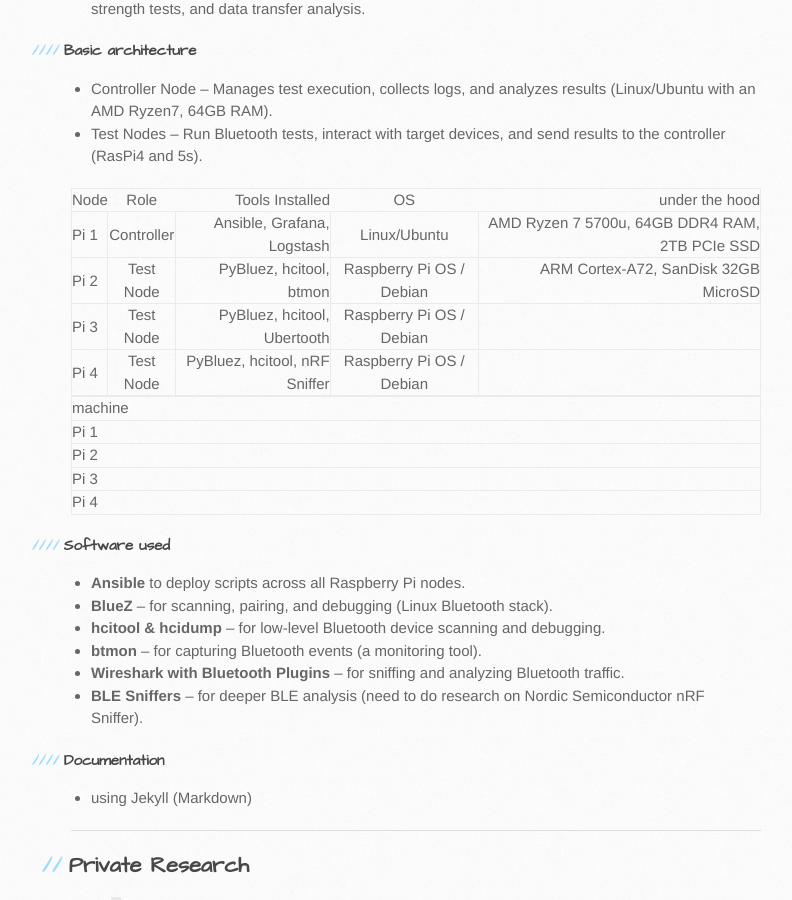
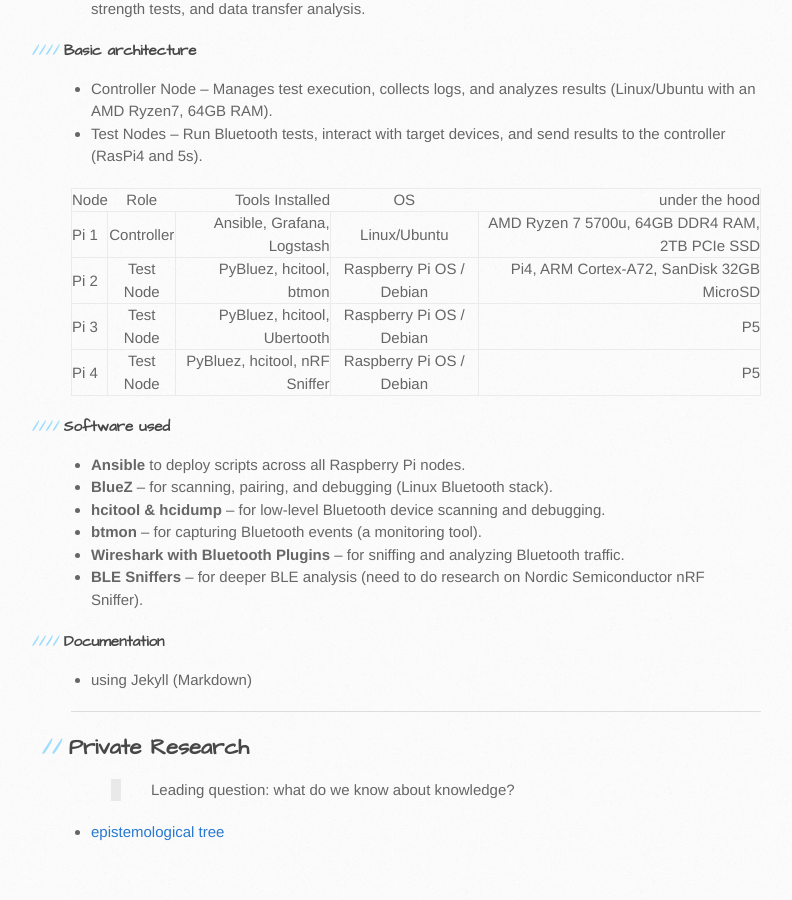
Before and after one commit to trumpfheller/trumpfheller.github.io, a Jekyll site: the page built from index.md, in a window 1280 px wide and 900 px high, scrolled down 3909 px. Shown: the whole window, without its empty margins (89-881 px from the left). Built offline with Jekyll 4.4.1, drawn with Linux system fonts in a browser that asks for light colours.

Commit message:
Update index.md

```diff
--- a/index.md
+++ b/index.md
@@ -175,16 +175,9 @@
 | Node              | Role | Tools Installed | OS | under the hood |
 | :---------------- | :------: | ----: | :------: | ----: |
 | Pi 1 |   Controller   | Ansible, Grafana, Logstash |   Linux/Ubuntu    | AMD Ryzen 7 5700u, 64GB DDR4 RAM, 2TB PCIe SSD |
-| Pi 2 |   Test Node   | PyBluez, hcitool, btmon |   Raspberry Pi OS / Debian  | ARM Cortex-A72, SanDisk 32GB MicroSD |
-| Pi 3    |  Test Node   | PyBluez, hcitool, Ubertooth |   Raspberry Pi OS / Debian   |  |
-| Pi 4  |  Test Node   | PyBluez, hcitool, nRF Sniffer |   Raspberry Pi OS / Debian   |  |
-
-| machine              |
-| :---------------- |
-| Pi 1 |
-| Pi 2 |
-| Pi 3 |
-| Pi 4 |
+| Pi 2 |   Test Node   | PyBluez, hcitool, btmon |   Raspberry Pi OS / Debian  | Pi4, ARM Cortex-A72, SanDisk 32GB MicroSD |
+| Pi 3    |  Test Node   | PyBluez, hcitool, Ubertooth |   Raspberry Pi OS / Debian   | P5 |
+| Pi 4  |  Test Node   | PyBluez, hcitool, nRF Sniffer |   Raspberry Pi OS / Debian   | P5 |
 
 #### Software used
 * **Ansible** to deploy scripts across all Raspberry Pi nodes.
```
